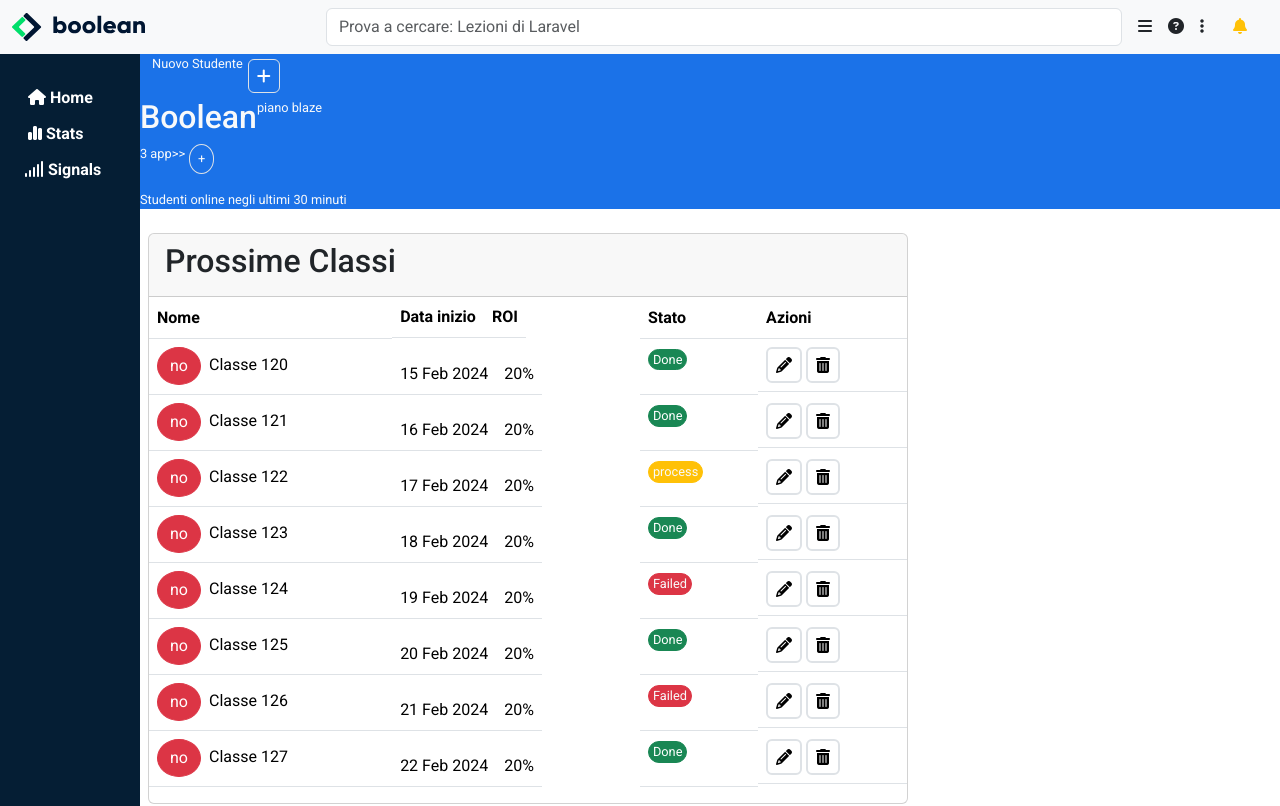
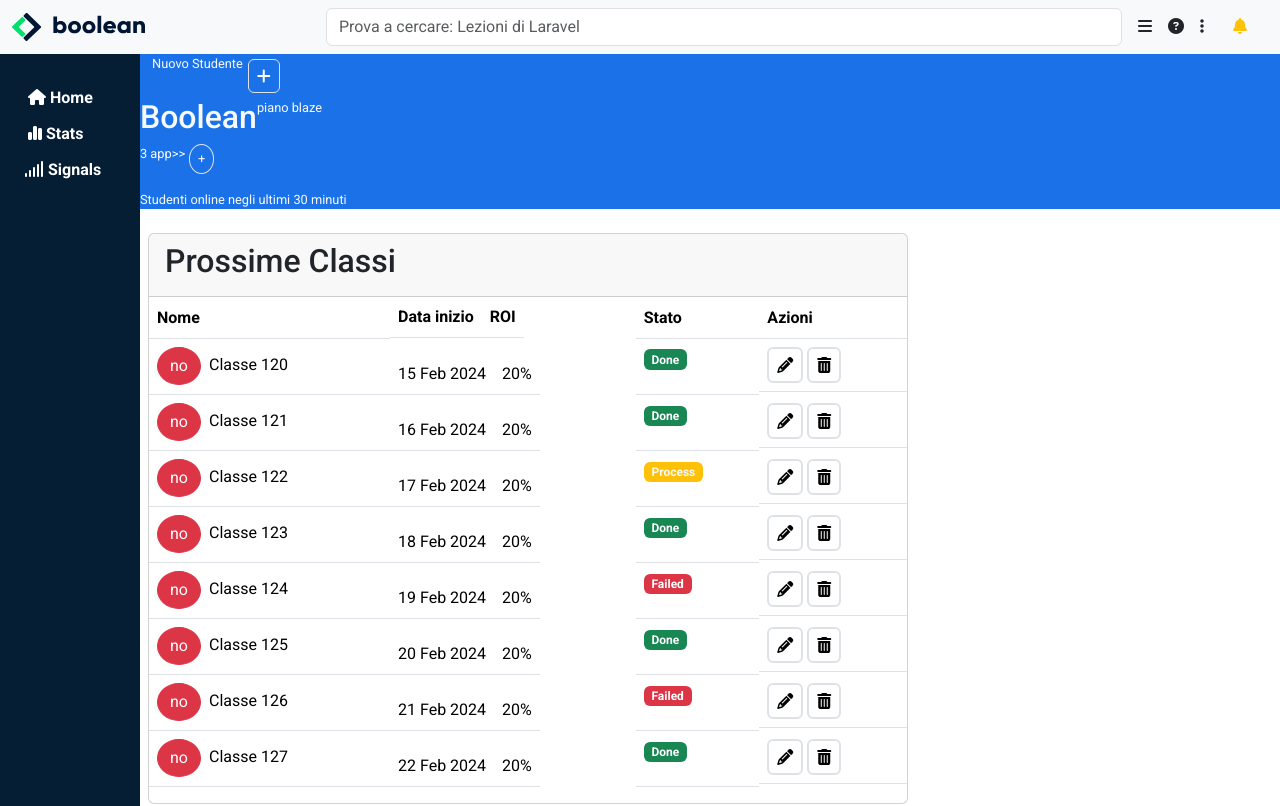
Before and after one commit to Piccios/html-css-bootstrap-dashboard, a plain HTML site: page inde.html in a window 1280 px wide. Shown: the top 806 px of the page. Drawn offline with nearby package versions, Linux system fonts and the light colour scheme.

Commit message:
top navbar is now responsive to sm width

```diff
--- a/inde.html
+++ b/inde.html
@@ -64,10 +64,10 @@
                     <form class="d-flex w-75" role="search">
                         <input class="form-control me-2" type="search" placeholder="Prova a cercare: Lezioni di Laravel"
                             aria-label="Search">
-                        <div class="d-flex align-items-center">
-                            <div class="px-2"><a href=""><i class="fa-solid fa-bars text-dark"></i></a></div>
-                            <div class="px-2"><a href=""><i class="fa-solid fa-circle-question text-dark"></i></a></div>
-                            <div class="px-2"><a href=""><i class="fa-solid fa-ellipsis-vertical text-dark"></i></a>
+                        <div class="d-flex align-items-center ">
+                            <div class="px-2"><a href=""><i class="fa-solid fa-bars text-dark d-none d-sm-inline-block"></i></a></div>
+                            <div class="px-2"><a href=""><i class="fa-solid fa-circle-question text-dark d-none d-sm-inline-block"></i></a></div>
+                            <div class="px-2"><a href=""><i class="fa-solid fa-ellipsis-vertical text-dark d-none d-sm-inline-block"></i></a>
                             </div>
                             <div class="px-2 drpdown">
                                 <a href="" class="btn dropdown-toggle " role="button" data-bs-toggle="dropdown"
@@ -97,7 +97,7 @@
                             <i class="fa-solid fa-plus border p-2 rounded"></i>
                         </a>
                     </div>
-                    <div class="offcanvas offcanvas-start custom-width" tabindex="-1" id="offcanvasExample"
+                    <div class="offcanvas offcanvas-end custom-width" tabindex="-1" id="offcanvasExample"
                         aria-labelledby="offcanvasExampleLabel">
                         <div class="title fs-6 mt-2 fw-semibold">
                             <p>Inserisci un nuovo studente</p>
@@ -204,7 +204,7 @@
                         <div class="card-header">
                             <h2>Prossime Classi</h2>
                         </div>
-                        <table class="table table-responsive">
+                        <table class="table table-responsive table-hover">
                             <thead>
                                 <tr>
                                     <th scope="col" colspan="3">Nome</th>
@@ -219,57 +219,59 @@
                                     <td scope="row" colspan="3"><button type="button" class="btn btn-danger rounded-circle me-2">no</button>Classe 120</td>
                                     <td class="d-none d-sm-inline-block">15 Feb 2024</td>
                                     <td class="d-none d-sm-inline-block">20%</td>
-                                    <td><button type="button" class="btn btn-success rounded-pill px-1 py-0 btn_small">Done</button></td>
+                                    <td><span class="badge text-bg-success">Done</span></td>
                                     <td class="d-flex"><div class="border border-2 me-1 rounded"><i class="fa-solid fa-pencil p-2"></i></div><div class="border border-2 rounded"><i class="fa-solid fa-trash-can p-2"></i></div></td>
                                 </tr>
                                 <tr>
                                     <td scope="row" colspan="3"><button type="button" class="btn btn-danger rounded-circle me-2">no</button>Classe 121</td>
                                     <td class="d-none d-sm-inline-block">16 Feb 2024</td>
                                     <td class="d-none d-sm-inline-block">20%</td>
-                                    <td><button type="button" class="btn btn-success rounded-pill px-1 py-0 btn_small">Done</button>
-                                    </td>
+                                    <td><span class="badge text-bg-success">Done</span></td>
+
                                     <td class="d-flex"><div class="border border-2 me-1 rounded"><i class="fa-solid fa-pencil p-2"></i></div><div class="border border-2 rounded"><i class="fa-solid fa-trash-can p-2"></i></div></td>
                                 </tr>
                                 <tr>
                                     <td scope="row" colspan="3"><button type="button" class="btn btn-danger rounded-circle me-2">no</button>Classe 122</td>
                                     <td class="d-none d-sm-inline-block">17 Feb 2024</td>
                                     <td class="d-none d-sm-inline-block">20%</td>
-                                    <td><button type="button" class="btn btn-warning  rounded-pill px-1 py-0 btn_small text-light">process</button></td>
+                                    <td><span class="badge text-bg-warning text-light">Process</span></td>
                                     <td class="d-flex"><div class="border border-2 me-1 rounded"><i class="fa-solid fa-pencil p-2"></i></div><div class="border border-2 rounded"><i class="fa-solid fa-trash-can p-2"></i></div></td>
                                 </tr>
                                 <tr>
                                     <td scope="row" colspan="3"><button type="button" class="btn btn-danger rounded-circle me-2">no</button>Classe 123</td>
                                     <td class="d-none d-sm-inline-block">18 Feb 2024</td>
                                     <td class="d-none d-sm-inline-block">20%</td>
-                                    <td><button type="button" class="btn btn-success rounded-pill px-1 py-0 btn_small">Done</button></td>
+                                    <td><span class="badge text-bg-success">Done</span></td>
                                     <td class="d-flex"><div class="border border-2 me-1 rounded"><i class="fa-solid fa-pencil p-2"></i></div><div class="border border-2 rounded"><i class="fa-solid fa-trash-can p-2"></i></div></td>
                                 </tr>
                                 <tr>
                                     <td scope="row" colspan="3"><button type="button" class="btn btn-danger rounded-circle me-2">no</button>Classe 124</td>
                                     <td class="d-none d-sm-inline-block">19 Feb 2024</td>
                                     <td class="d-none d-sm-inline-block">20%</td>
-                                    <td><button type="button" class="btn btn-danger  rounded-pill px-1 py-0 btn_small text-light">Failed</button></td>
+                                    <td><span class="badge text-bg-danger">Failed</span>
+                                    </td>
                                     <td class="d-flex"><div class="border border-2 me-1 rounded"><i class="fa-solid fa-pencil p-2"></i></div><div class="border border-2 rounded"><i class="fa-solid fa-trash-can p-2"></i></div></td>
                                 </tr>
                                 <tr>
                                     <td scope="row" colspan="3"><button type="button" class="btn btn-danger rounded-circle me-2">no</button>Classe 125</td>
                                     <td class="d-none d-sm-inline-block">20 Feb 2024</td>
                                     <td class="d-none d-sm-inline-block">20%</td>
-                                    <td><button type="button" class="btn btn-success rounded-pill px-1 py-0 btn_small">Done</button></td>
+                                    <td><span class="badge text-bg-success">Done</span></td>
                                     <td class="d-flex"><div class="border border-2 me-1 rounded"><i class="fa-solid fa-pencil p-2"></i></div><div class="border border-2 rounded"><i class="fa-solid fa-trash-can p-2"></i></div></td>
                                 </tr>
                                 <tr>
                                     <td scope="row" colspan="3"><button type="button" class="btn btn-danger rounded-circle me-2">no</button>Classe 126</td>
                                     <td class="d-none d-sm-inline-block">21 Feb 2024</td>
                                     <td class="d-none d-sm-inline-block">20%</td>
-                                    <td><button type="button" class="btn btn-danger  rounded-pill px-1 py-0 btn_small text-light">Failed</button></td>
+                                    <td><span class="badge text-bg-danger">Failed</span>
+                                    </td>
                                     <td class="d-flex"><div class="border border-2 me-1 rounded"><i class="fa-solid fa-pencil p-2"></i></div><div class="border border-2 rounded"><i class="fa-solid fa-trash-can p-2"></i></div></td>
                                 </tr>
                                 <tr>
                                     <td scope="row" colspan="3"><button type="button" class="btn btn-danger rounded-circle me-2">no</button>Classe 127</td>
                                     <td class="d-none d-sm-inline-block">22 Feb 2024</td>
                                     <td class="d-none d-sm-inline-block">20%</td>
-                                    <td><button type="button " class="btn btn-success rounded-pill px-1 py-0 btn_small">Done</button></td>
+                                    <td><span class="badge text-bg-success">Done</span></td>
                                     <td class="d-flex"><div class="border border-2 me-1 rounded"><i class="fa-solid fa-pencil p-2"></i></div><div class="border border-2 rounded"><i class="fa-solid fa-trash-can p-2"></i></div></td>
                                 </tr>
                             </tbody>
```
